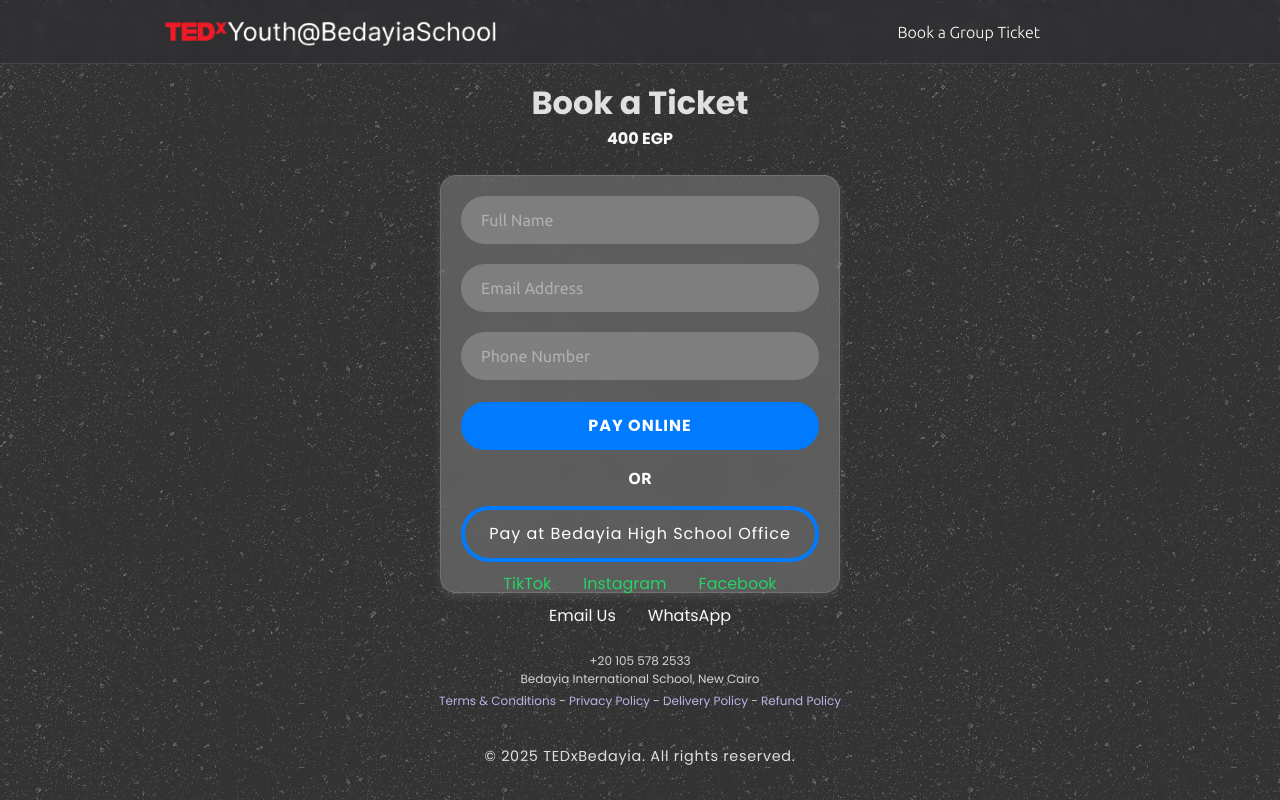
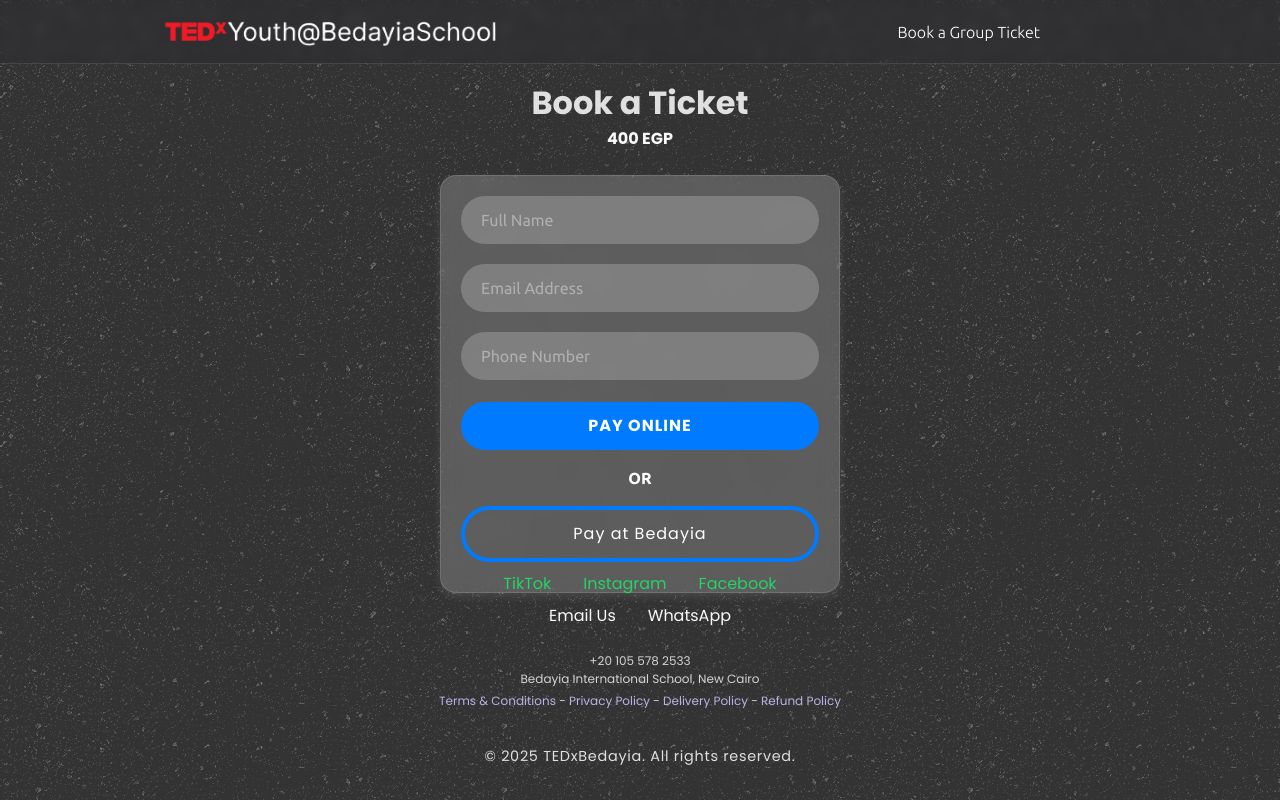
Before and after one commit to TEDx-Bedayia/platform, a Next.js app: page /book in a window 1280 px wide. Built offline with nearby package versions, Linux system fonts and the light colour scheme.

Commit message:
fixed pay cash text

```diff
--- a/app/book/group/page.tsx
+++ b/app/book/group/page.tsx
@@ -395,7 +395,7 @@
                     formData.paymentMethod = "CASH";
                   }}
                 >
-                  Pay at Bedayia High School Office
+                  Pay at Bedayia
                 </button>
               </motion.div>
             </>
--- a/app/book/page.tsx
+++ b/app/book/page.tsx
@@ -464,7 +464,7 @@
                     formData.paymentMethod = "CASH";
                   }}
                 >
-                  Pay at Bedayia High School Office
+                  Pay at Bedayia
                 </button>
               </motion.div>
             </>
```
